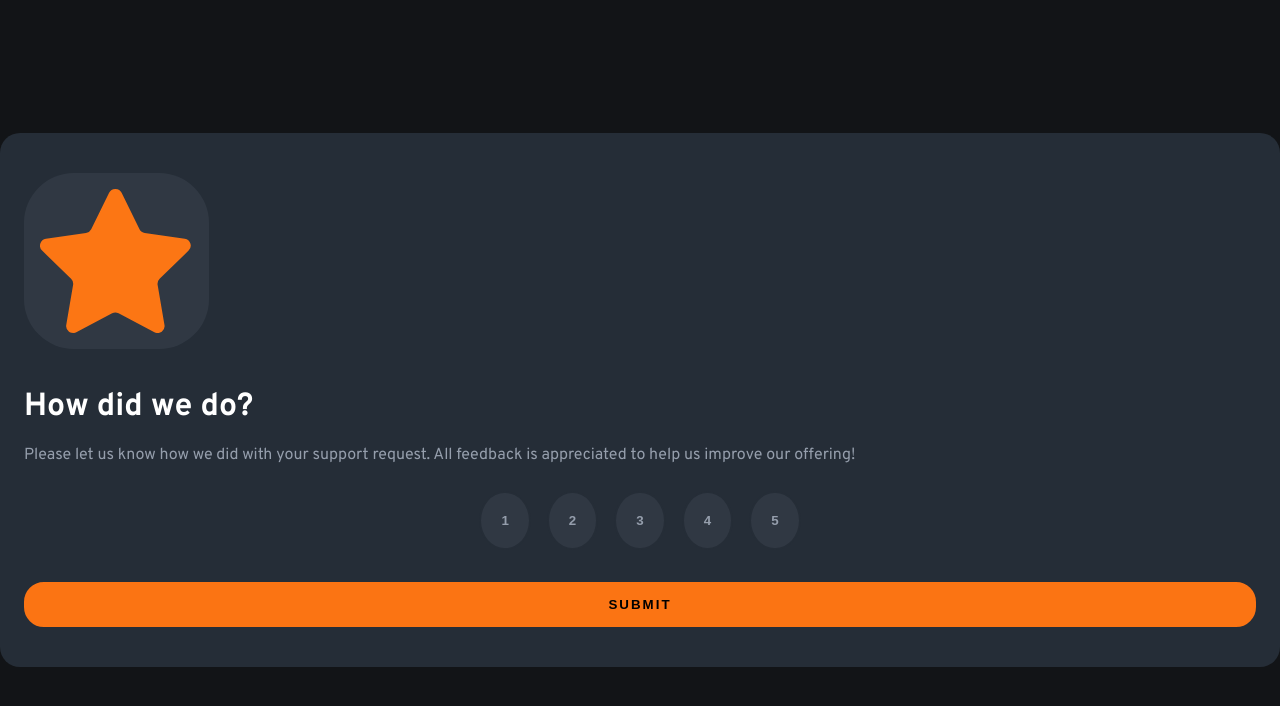
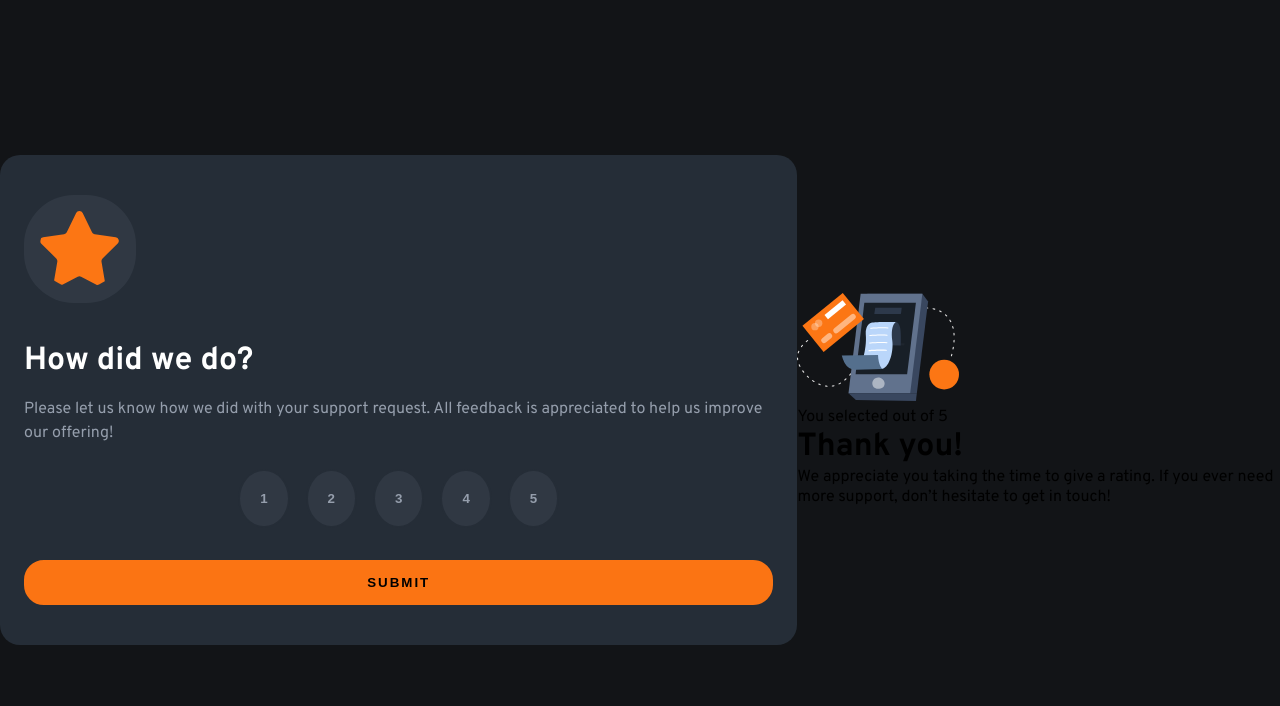
Before and after one commit to ks9927/Interactive-Rating, a plain HTML site: page docs/index.html in a window 1280 px wide. Drawn offline with Linux system fonts and the light colour scheme.

Commit message:
add thanks container html

```diff
--- a/docs/index.html
+++ b/docs/index.html
@@ -44,7 +44,23 @@
   </div>
 
 
+  <!-- Thanks Box -->
+   <div class="thanks-container">
 
+    <div class="thanks-pic">
+      <img src="images/illustration-thank-you.svg" alt="image of paper ballot">
+    </div>
+
+    <div class="rating-answer-div">
+      <p>You selected <!-- Add rating here --> out of 5</p>
+    </div>
+
+    <div class="thanks-text">
+      <h1>Thank you!</h1>
+      <p> We appreciate you taking the time to give a rating. If you ever need more support,
+        don’t hesitate to get in touch!</p>
+    </div>
+   </div>
 
 
 
```
Also changed, not shown: docs/styles.css (+14 -0 lines).
